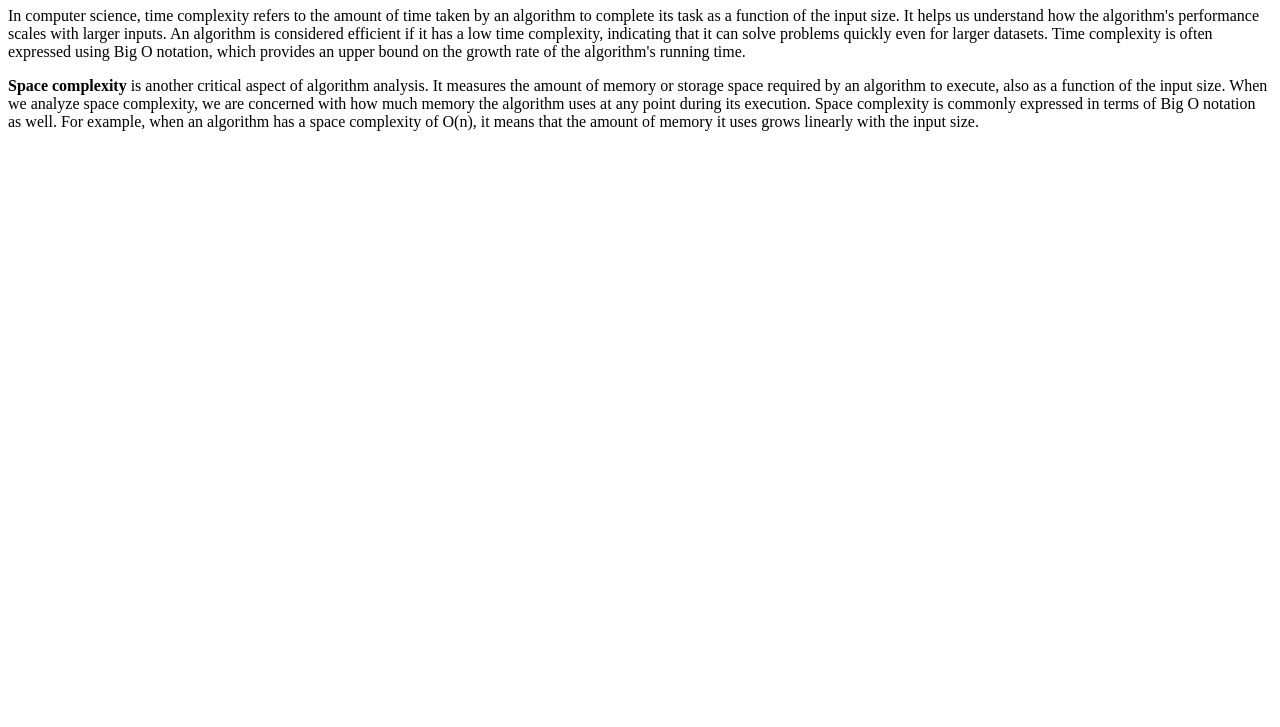
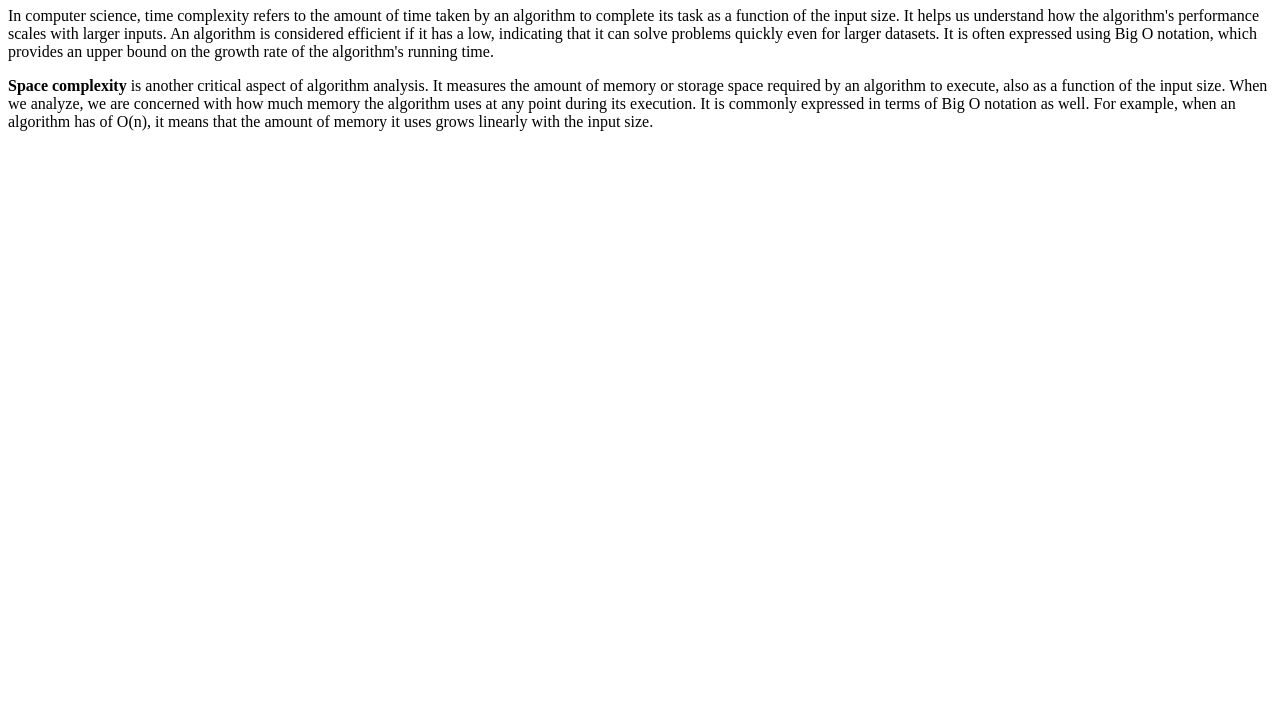
Before and after one commit to acciojob/time-and-space-complexity-mrunal3006, a website: page main.html in a window 1280 px wide. Shown: the part 73-800 px from the top of the page. Drawn offline with Linux system fonts and the light colour scheme.

Commit message:
created a submission

```diff
--- a/main.html
+++ b/main.html
@@ -9,8 +9,8 @@
 <body>
 	<!-- the entire body must be written by student -->
 	<h1>Understanding Time, Space, and Complexity</h1>
-	<p> In computer science, time complexity refers to the amount of time taken by an algorithm to complete its task as a function of the input size. It helps us understand how the algorithm's performance scales with larger inputs. An algorithm is considered efficient if it has a low time complexity, indicating that it can solve problems quickly even for larger datasets. Time complexity is often expressed using Big O notation, which provides an upper bound on the growth rate of the algorithm's running time.</p>
-    <p> <b>Space complexity</b> is another critical aspect of algorithm analysis. It measures the amount of memory or storage space required by an algorithm to execute, also as a function of the input size. When we analyze space complexity, we are concerned with how much memory the algorithm uses at any point during its execution. Space complexity is commonly expressed in terms of Big O notation as well. For example, when an algorithm has a space complexity of O(n), it means that the amount of memory it uses grows linearly with the input size.
+	<p> In computer science, time complexity refers to the amount of time taken by an algorithm to complete its task as a function of the input size. It helps us understand how the algorithm's performance scales with larger inputs. An algorithm is considered efficient if it has a low, indicating that it can solve problems quickly even for larger datasets. It is often expressed using Big O notation, which provides an upper bound on the growth rate of the algorithm's running time.</p>
+    <p> <b>Space complexity</b> is another critical aspect of algorithm analysis. It measures the amount of memory or storage space required by an algorithm to execute, also as a function of the input size. When we analyze, we are concerned with how much memory the algorithm uses at any point during its execution. It is commonly expressed in terms of Big O notation as well. For example, when an algorithm has of O(n), it means that the amount of memory it uses grows linearly with the input size.
  </p>
 
 	<script type="text/javascript" src="./script.js">
```
